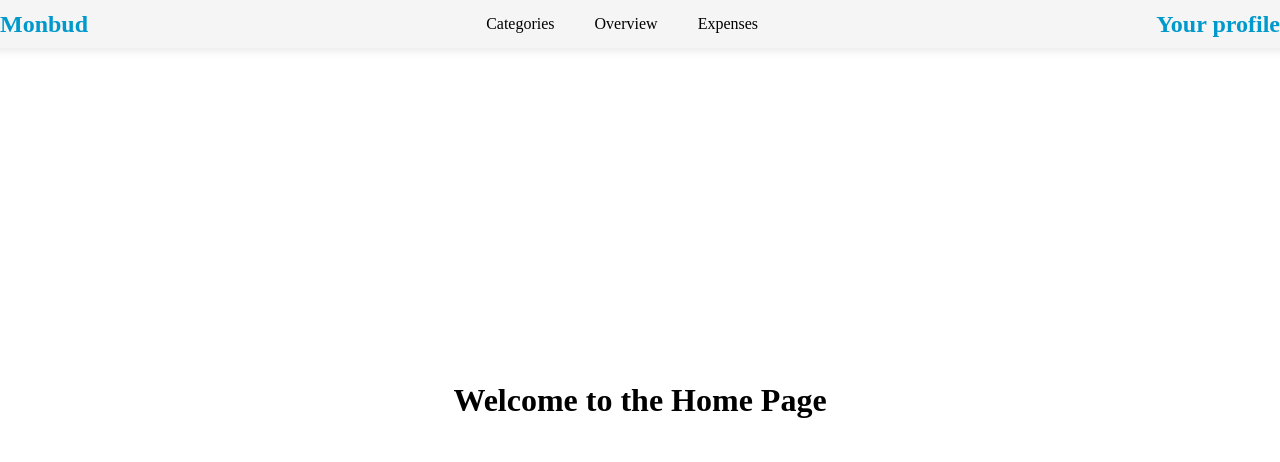
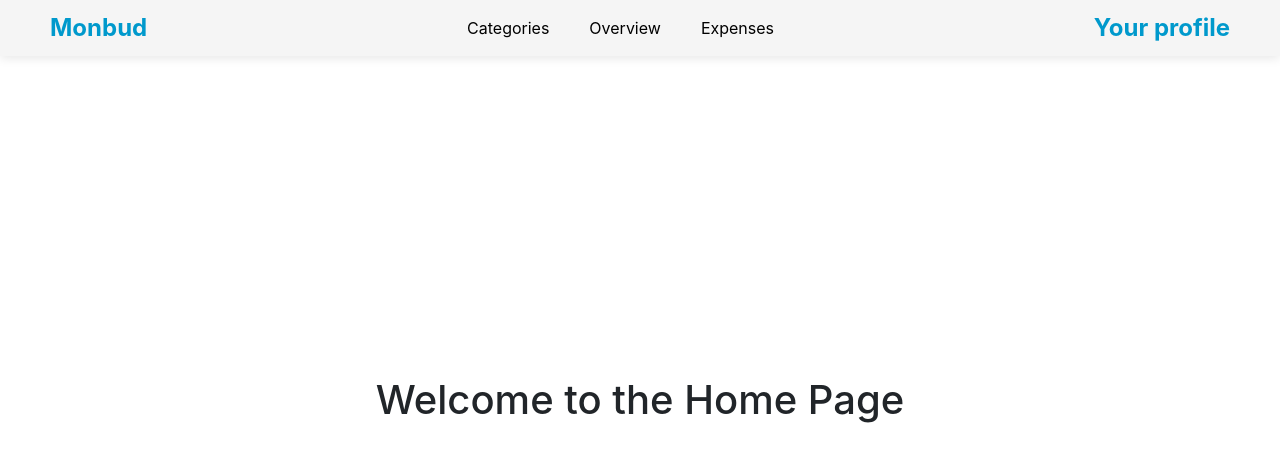
Before and after one commit to JoachimBaumann/InteractiveSystemsEngineering-SDUGroup12, a Flask app: page / in a window 1280 px wide. Shown: the top 462 px of the page. Run offline with Flask 3, Linux system fonts and the light colour scheme; some libraries are stand-ins or nearby versions.

Commit message:
Update navigation

```diff
--- a/templates/base.html
+++ b/templates/base.html
@@ -5,6 +5,7 @@
     <meta http-equiv="X-UA-Compatible" content="IE=edge">
     <meta name="viewport" content="width=device-width, initial-scale=1.0">
     <title>{% block title %}{% endblock %}</title>
+    <link rel="stylesheet" href="https://maxcdn.bootstrapcdn.com/bootstrap/4.5.2/css/bootstrap.min.css"/>
     <link rel="stylesheet" href="{{ url_for('static', filename='styles.css') }}">
 </head>
 <body>
@@ -17,10 +18,8 @@
         </div>
         <a href="#" class="logo">Your profile</a>
     </div>
-
-    <div class="">
         {% block content %}
         {% endblock %}
-    </div>
+
 </body>
 </html>
```
